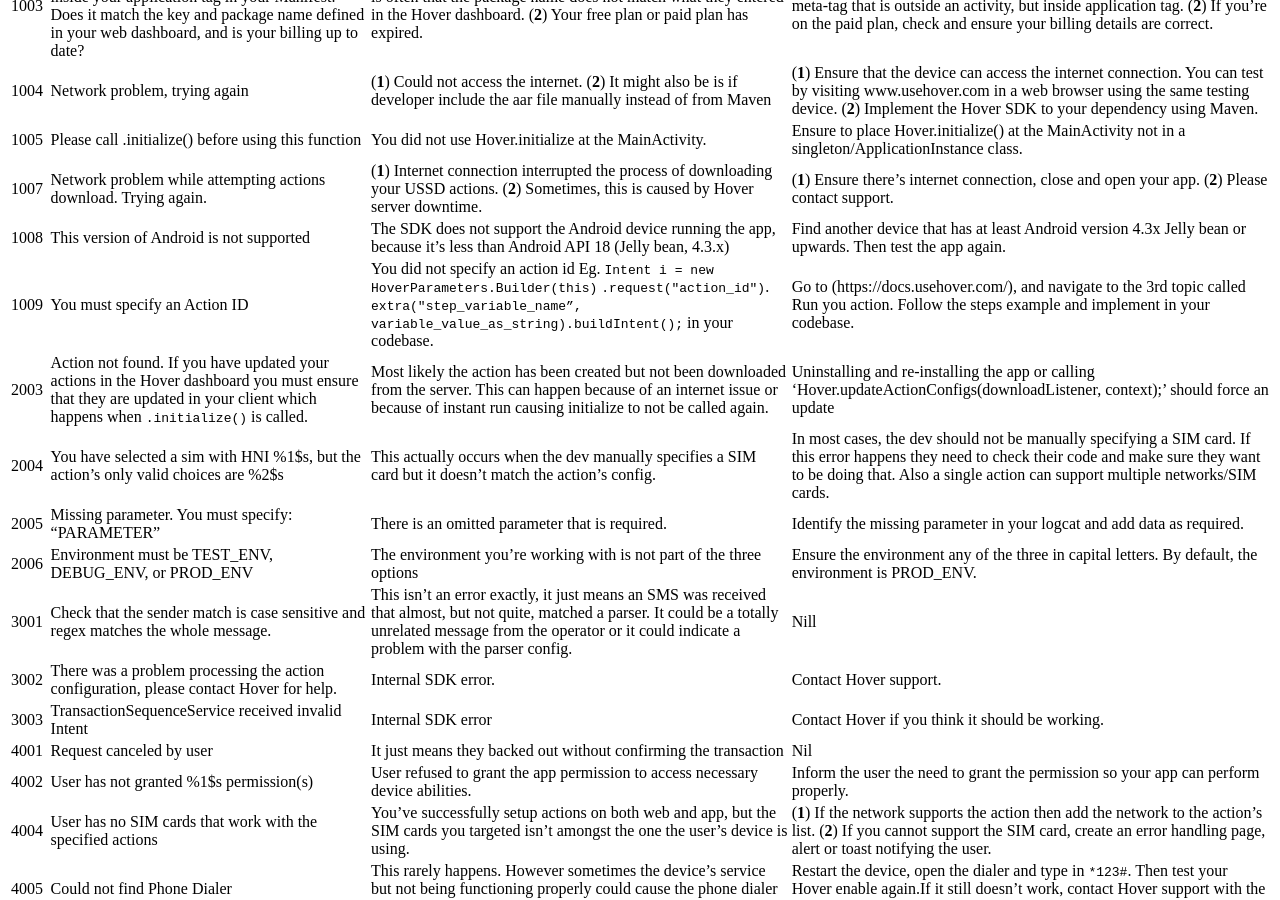
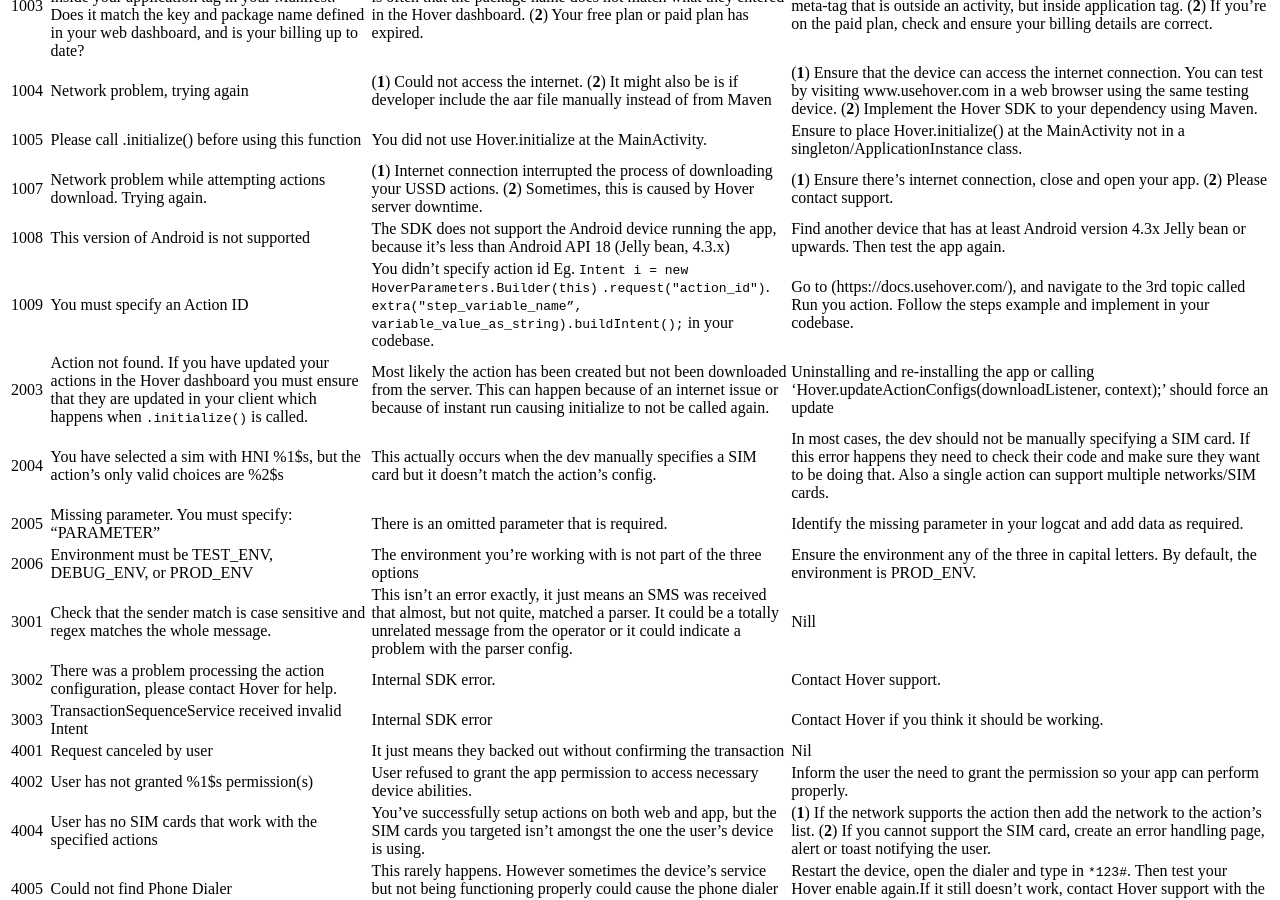
Before and after one commit to UseHover/hover-docs, a Jekyll site: the page built from errors.md, in a window 1280 px wide and 900 px high, scrolled down 1630 px. Built offline with Jekyll 4.4.1, drawn with Linux system fonts in a browser that asks for light colours; nearby versions of some CDN libraries; a style sheet for code colours, icons or effects is not loaded.

```diff
--- a/errors.md
+++ b/errors.md
@@ -49,7 +49,7 @@ Our SDK requires a minimum of JellyBean, 4.3.x. And some other device versions m
 |1005|Please call .initialize() before using this function|You did not use Hover.initialize&#13; at the MainActivity.|Ensure to place Hover.initialize() at the MainActivity not in a singleton/ApplicationInstance class.|
 |1007|Network problem while attempting actions download. Trying again.|(**1**) Internet connection interrupted the &#13;process of downloading your USSD actions.&#13;(**2**) Sometimes, this is caused by Hover server downtime. |(**1**) Ensure there’s internet connection, close and open your app.&#13;(**2**) Please contact support.|
 |1008|This version of Android is not supported|The SDK does not support the Android device &#13;running the app, because it’s less than &#13;Android API 18 (Jelly bean, 4.3.x)| Find another device that has at least Android version 4.3x Jelly bean or upwards. Then test the app again.|
-|1009|You must specify an Action ID|You did not specify an action id Eg.&#13;`Intent i = new HoverParameters.Builder(this)`&#13;`.request("action_id")`.&#13;`extra("step_variable_name”, variable_value_as_string).buildIntent();`&#13; in your codebase. |Go to (https://docs.usehover.com/), and navigate to the 3rd topic called Run you action. Follow the steps example and implement in your codebase.|
+|1009|You must specify an Action ID|You didn't specify action id Eg.&#13;`Intent i = new HoverParameters.Builder(this)`&#13;`.request("action_id")`.&#13;`extra("step_variable_name”, variable_value_as_string).buildIntent();`&#13; in your codebase. |Go to (https://docs.usehover.com/), and navigate to the 3rd topic called Run you action. Follow the steps example and implement in your codebase.|
 |2003|Action not found. If you have updated your actions in the Hover dashboard you must ensure that they are updated in your client which happens when `.initialize()` is called.|Most likely the action has been &#13;created but not been downloaded from the server.&#13;This can happen because of an internet issue&#13; or because of instant run causing initialize &#13;to not be called again. |Uninstalling and re-installing the app or calling ‘Hover.updateActionConfigs(downloadListener, context);’ should force an update|
 |2004|You have selected a sim with HNI %1$s, but the action's only valid choices are %2$s|This actually occurs when the dev manually &#13;specifies a SIM card but it doesn't match &#13;the action's config.|In most cases, the dev should not be manually specifying a SIM card. If this error happens they need to check their code and make sure they want to be doing that.&#13;Also a single action can support multiple networks/SIM cards.|
 |2005|Missing parameter. You must specify: “PARAMETER”|There is an omitted parameter &#13;that is required.|Identify the missing parameter in your logcat and add data as required.|
```
